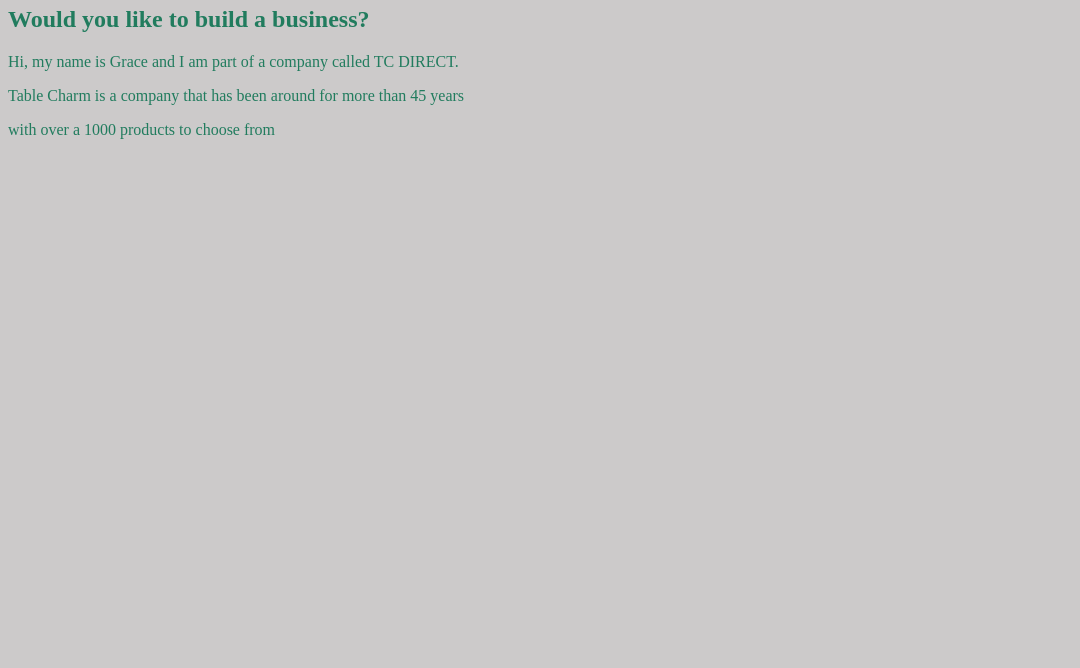
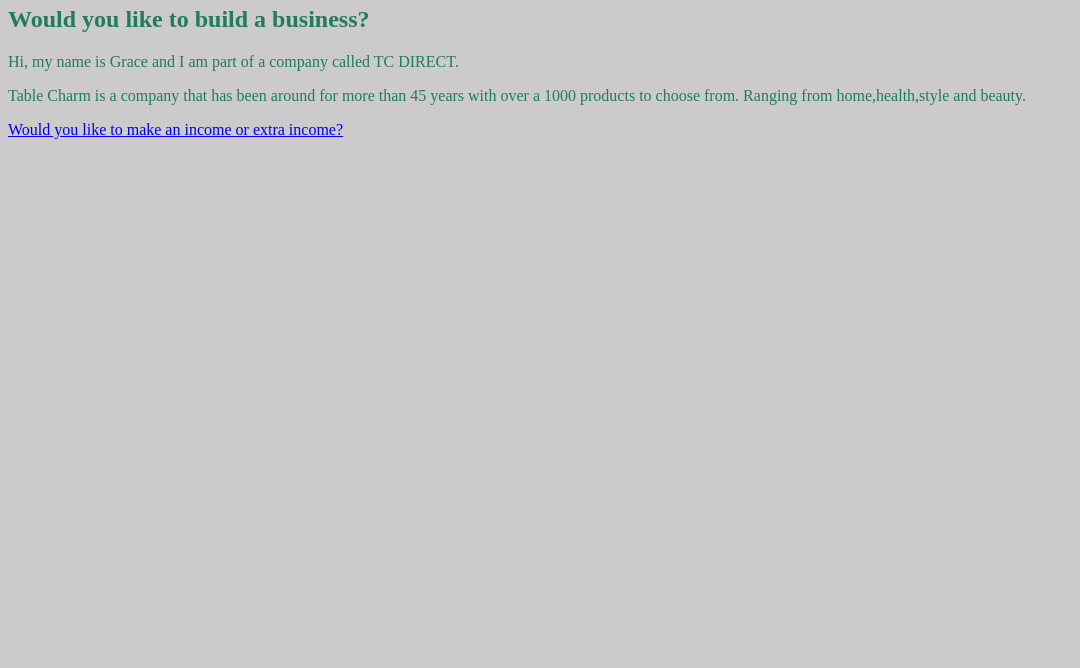
Before and after one commit to GraceB-oss/Upskill, a plain HTML site: page index.html in a window 1280 px wide. Shown: the part 132-800 px from the top of the page, without its empty margins (0-1080 px from the left). Drawn offline with Linux system fonts and the light colour scheme.

Commit message:
added an updated link
Signed-off-by: GraceB-ss <ximbagrace@gmail.com>

```diff
--- a/index.html
+++ b/index.html
@@ -12,4 +12,5 @@
 </html><test class="htm"></test>
 
 <h1>Table charm direct</h1> <h2>Would you like to build a business?</h2>
-<body>Hi, my name is Grace and I am part of a company called TC DIRECT.</body><p>Table Charm is a company that has been around for more than 45 years</p> with over a 1000 products to choose from
+<body>Hi, my name is Grace and I am part of a company called TC DIRECT.</body><p>Table Charm is a company that has been around for more than 45 years with over a 1000 products to choose from. Ranging from home,health,style and beauty.</p>
+<a href = "www.tcdirect.co.za">Would you like to make an income or extra income?</a href>
```
